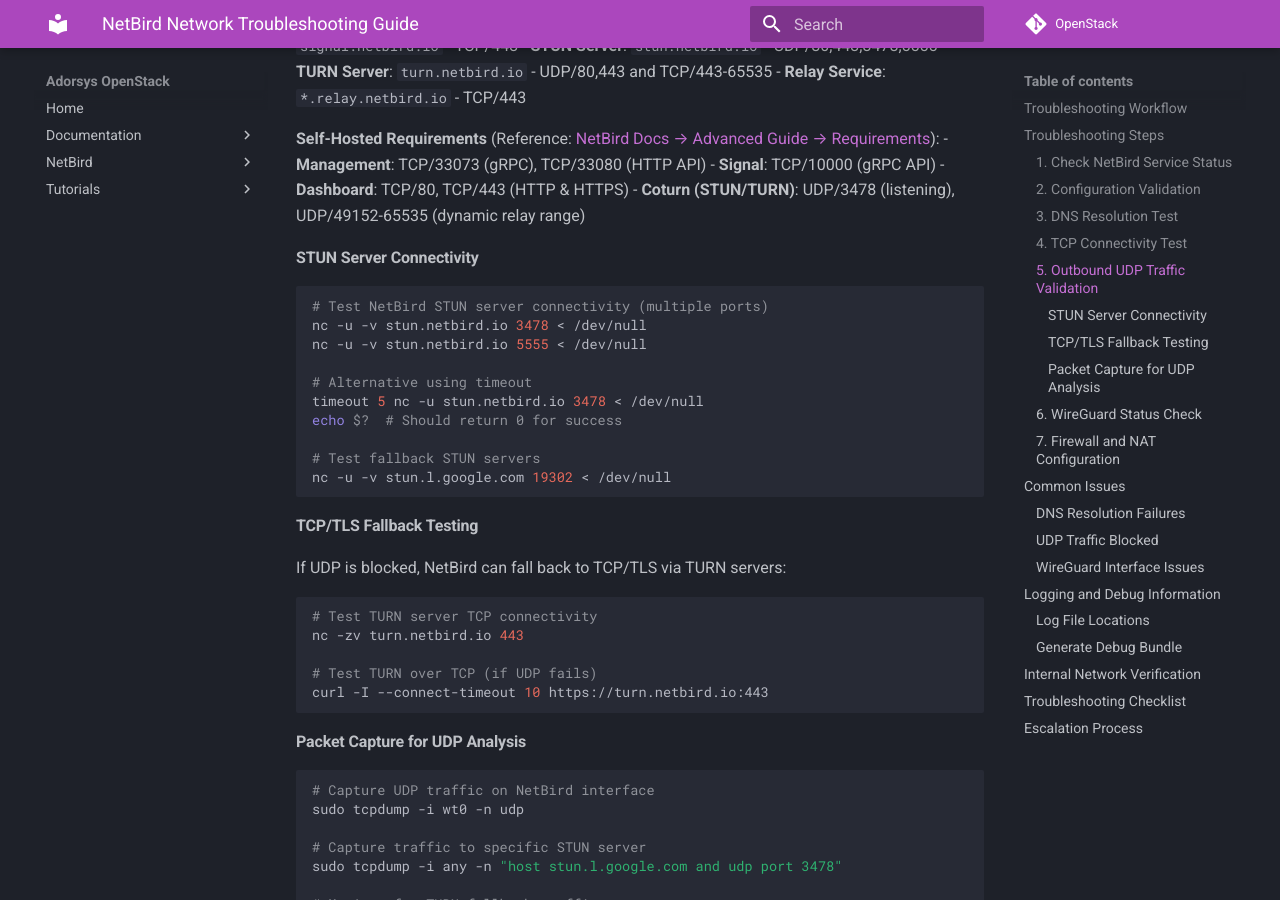
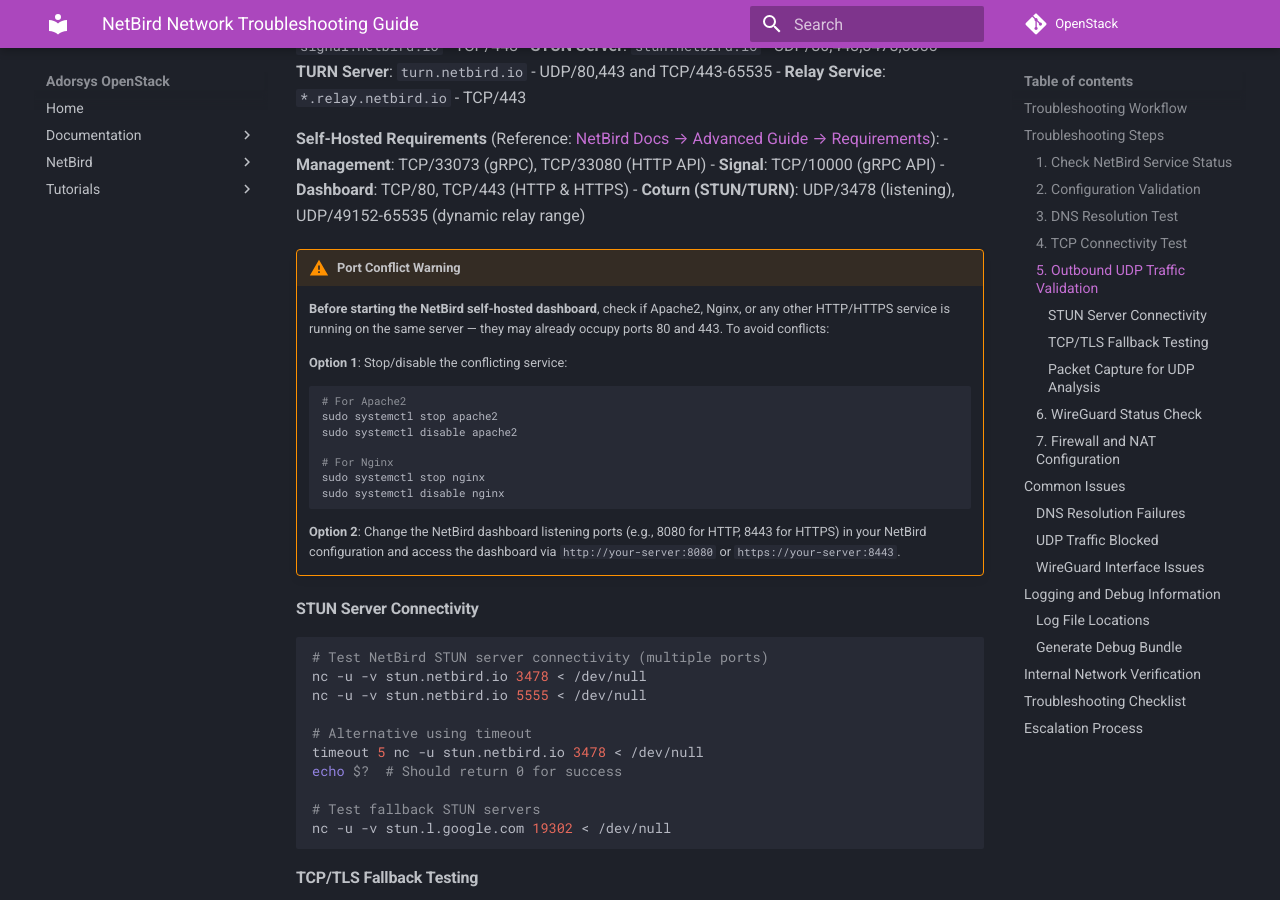
Before and after one commit to ADORSYS-GIS/openstack, an MkDocs documentation site: the page built from docs/netbird/netbird_troubleshooting.md, in a window 1280 px wide and 900 px high, scrolled down 4721 px. Built offline with MkDocs 1.6.1 and Material for MkDocs 9.7.7, drawn with Linux system fonts in a browser that asks for light colours; comment, search, counter and statistics services are not loaded.

Commit message:
docs(netbird): add Apache/Nginx port conflict warning for self-hosted dashboard

````diff
--- a/docs/netbird/netbird_troubleshooting.md
+++ b/docs/netbird/netbird_troubleshooting.md
@@ -125,6 +125,22 @@
 - **Signal**: TCP/10000 (gRPC API)
 - **Dashboard**: TCP/80, TCP/443 (HTTP & HTTPS)
 - **Coturn (STUN/TURN)**: UDP/3478 (listening), UDP/49152-65535 (dynamic relay range)
+
+!!! warning "Port Conflict Warning"
+    **Before starting the NetBird self-hosted dashboard**, check if Apache2, Nginx, or any other HTTP/HTTPS service is running on the same server — they may already occupy ports 80 and 443. To avoid conflicts:
+
+    **Option 1**: Stop/disable the conflicting service:
+    ```bash
+    # For Apache2
+    sudo systemctl stop apache2
+    sudo systemctl disable apache2
+
+    # For Nginx
+    sudo systemctl stop nginx
+    sudo systemctl disable nginx
+    ```
+
+    **Option 2**: Change the NetBird dashboard listening ports (e.g., 8080 for HTTP, 8443 for HTTPS) in your NetBird configuration and access the dashboard via `http://your-server:8080` or `https://your-server:8443`.
 
 #### STUN Server Connectivity
 
````
